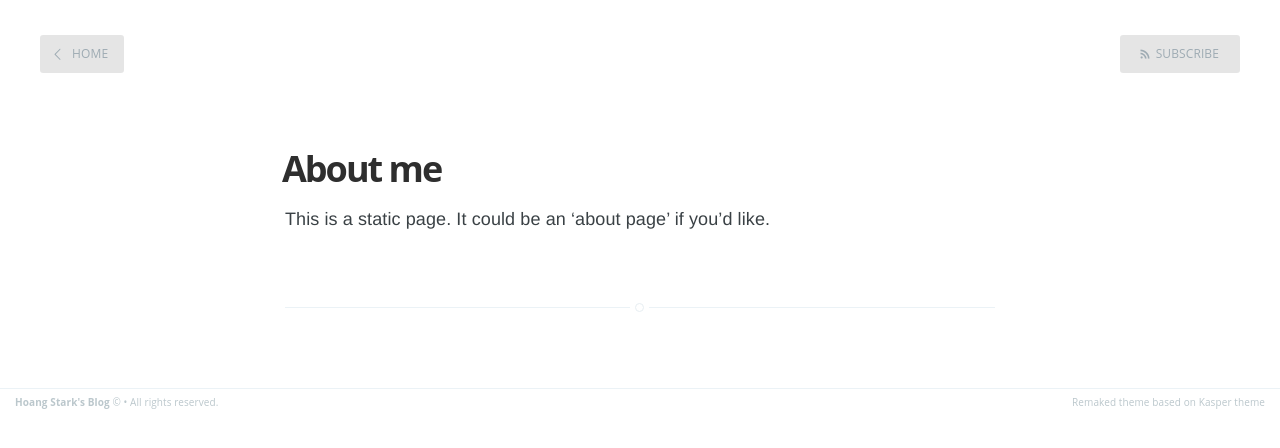
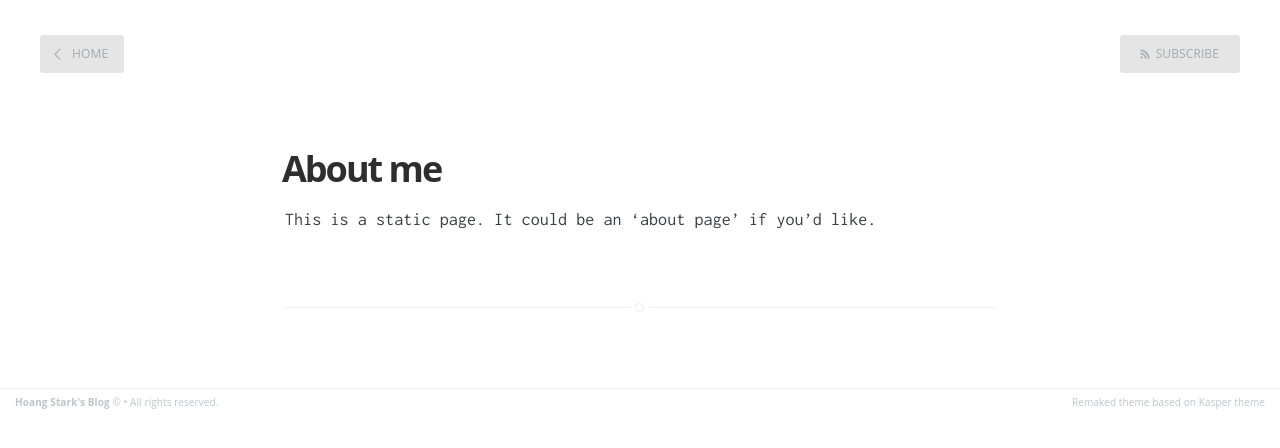
Before and after one commit to h5tark/hoangstark.github.io, a Jekyll site: the page built from about.md, in a window 1280 px wide. Shown: the top 448 px of the page. Built offline with Jekyll 4.4.1, drawn with Linux system fonts in a browser that asks for light colours.

Commit message:
Update font

```diff
--- a/_layouts/default.html
+++ b/_layouts/default.html
@@ -19,6 +19,8 @@
     {% if page.image %}
     <meta property="og:image" content="{{ site.url }}{{ page.image }}" />
     {% endif %}
+
+    <link href="https://fonts.googleapis.com/css?family=Inconsolata:400,700&amp;subset=latin-ext,vietnamese" rel="stylesheet">
 
 </head>
 <body class="{% if page.post_class %}{{page.post_class}}{% else %}home-template{% endif %}">
--- a/assets/css/main.scss
+++ b/assets/css/main.scss
@@ -12,3 +12,7 @@
 @import
 	"syntax"
 ;
+
+body {
+    font-family: 'Inconsolata', monospace;
+}
```
